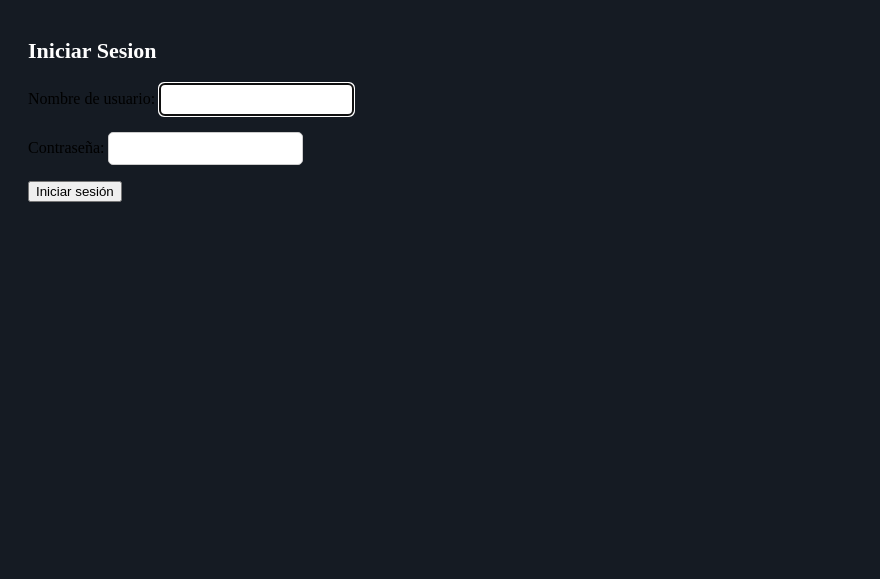
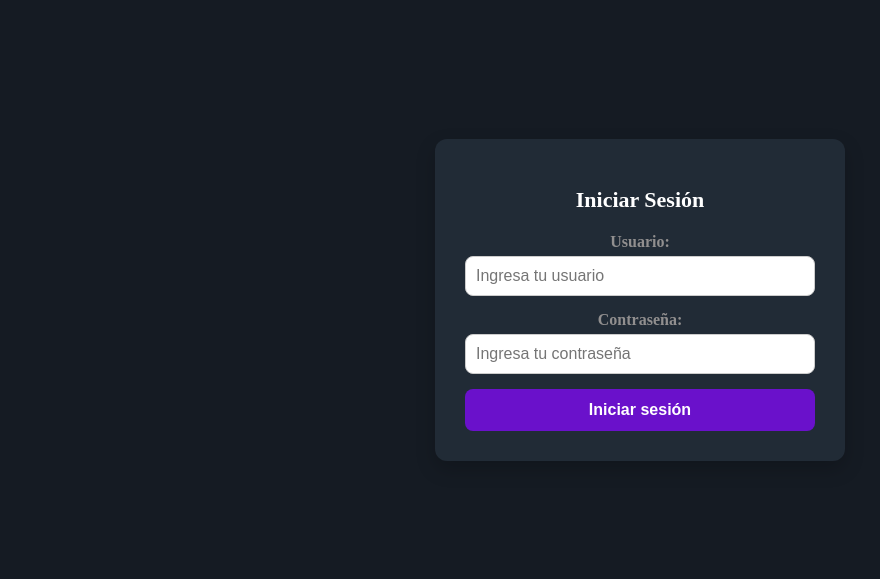
Before and after one commit to Guilder23/Gestor-de-Control-Laboral, a Django app: page /login/ in a window 1280 px wide. Shown: the part 91-670 px from the top of the page, without its empty margins (0-880 px from the left). Run offline with Django 5.2, Linux system fonts and the light colour scheme.

Commit message:
Cambios en el html y css de login para que se vea mejor la interfaz

```diff
--- /dev/null
+++ b/Asistencia/static/css/login.css
@@ -0,0 +1,82 @@
+/* Contenedor principal */
+.login-container {
+    display: flex;
+    justify-content: center;
+    align-items: center;
+    min-height: 70vh;
+    background: transparent;
+}
+
+/* Caja del login */
+.login-box {
+    width: 350px;
+    background: #212b36;
+    padding: 30px;
+    border-radius: 12px;
+    box-shadow: 0px 8px 20px rgba(0, 0, 0, 0.2);
+    text-align: center;
+}
+
+/* Título */
+.login-box h2 {
+    margin-bottom: 20px;
+    color: #ffffff;
+}
+
+/* Estilos de los inputs */
+.input-group {
+    display: flex;
+    flex-direction: column;
+    margin-bottom: 15px;
+}
+
+.input-group label {
+    font-weight: bold;
+    margin-bottom: 5px;
+    color: #918f8f;
+}
+
+.input-group input {
+    padding: 10px;
+    border: 1px solid #ccc;
+    border-radius: 8px;
+    font-size: 16px;
+    transition: 0.3s;
+}
+
+.input-group input:focus {
+    border-color: #764ba2;
+    box-shadow: 0px 0px 5px rgba(118, 75, 162, 0.5);
+    outline: none;
+}
+
+/* Botón de login */
+.btn-login {
+    width: 100%;
+    padding: 12px;
+    border: none;
+    border-radius: 8px;
+    background: #6a11cb;
+    color: white;
+    font-size: 16px;
+    font-weight: bold;
+    cursor: pointer;
+    transition: 0.3s;
+}
+
+.btn-login:hover {
+    background: #4a0fa8;
+}
+
+/* Mensajes de error */
+.messages {
+    margin-top: 15px;
+}
+
+.alert {
+    background: #ff6b6b;
+    color: white;
+    padding: 10px;
+    border-radius: 5px;
+    font-weight: bold;
+}
--- a/Asistencia/templates/home.html
+++ b/Asistencia/templates/home.html
@@ -10,6 +10,7 @@
     <script nomodule src="https://unpkg.com/ionicons@7.1.0/dist/ionicons/ionicons.js"></script>
 
     <link rel="stylesheet" href="{% static 'css/registro.css' %}">
+    <link rel="stylesheet" href="{% static 'css/login.css' %}">
     <link rel="stylesheet" href="{% static 'css/perfil.css' %}">
     <link rel="stylesheet" href="{% static 'css/reloj.css' %}">
     <link rel="stylesheet" href="{% static 'css/entrada_salida.css' %}">
--- a/Asistencia/templates/login.html
+++ b/Asistencia/templates/login.html
@@ -1,22 +1,36 @@
-
 {% extends 'home.html' %}
 
 {% block title %}Login{% endblock %}
 
 {% block content %}
-    <h2>Iniciar Sesion</h2>
-    <form method="post">
-        {% csrf_token %}
-        {{ form.as_p }}
-        <button type="submit">Iniciar sesión</button>
-    </form>
+<div class="login-container">
+    <div class="login-box">
+        <h2>Iniciar Sesión</h2>
+        <form method="post">
+            {% csrf_token %}
+            <div class="input-group">
+                <label for="id_username">Usuario:</label>
+                 <input type="text" name="username" placeholder="Ingresa tu usuario">
+                 <!-- Otra manera de input desde forms -->
+                <!-- {{ form.username }} -->
+            </div>
 
-    {% if messages %}
-        {% for message in messages %}
-            <div class="alert alert-warning">
-                {{ message }}
+            <div class="input-group">
+                <label for="id_password">Contraseña:</label>
+                <input type="password" name="password" placeholder="Ingresa tu contraseña">
+               <!--  {{ form.password }} -->
             </div>
-        {% endfor %}
-    {% endif %}
 
+            <button type="submit" class="btn-login">Iniciar sesión</button>
+        </form>
+
+        {% if messages %}
+            <div class="messages">
+                {% for message in messages %}
+                    <div class="alert">{{ message }}</div>
+                {% endfor %}
+            </div>
+        {% endif %}
+    </div>
+</div>
 {% endblock %}
```
Also changed, not shown: db.sqlite3, media/fotos_perfil/Captura_de_pantalla_2023-12-12_230548.png (added).
